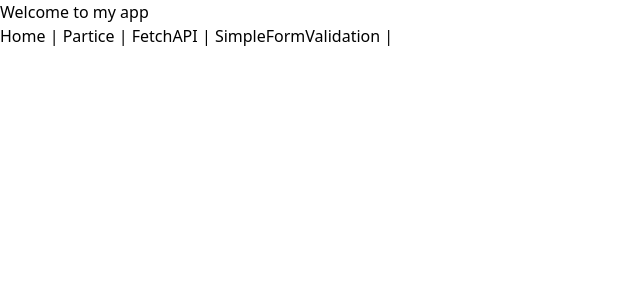
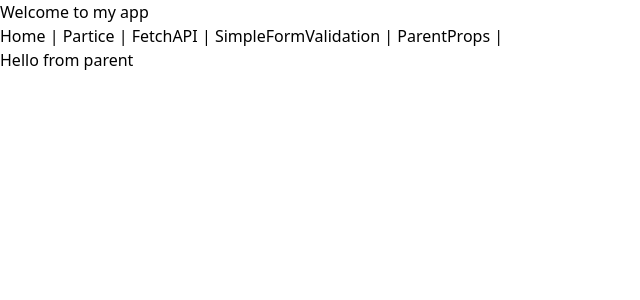
Before and after one commit to evil-sandeep/react_partice, a React (Create React App) app: page /ParentProps in a window 1280 px wide. Shown: the top 300 px of the page, without its empty margins (0-640 px from the left). Built offline with nearby package versions, Linux system fonts and the light colour scheme.

Commit message:
Pass data using props

```diff
--- a/src/App.js
+++ b/src/App.js
@@ -8,6 +8,8 @@
 import Partice from './components/Partice'
 import ConditionalRendering from './components/ConditionalRendering'
 import SimpleFormValidation from './components/SimpleFormValidation'
+import PassPropsData from './components/PassPropsData'
+import ParentProps from './components/ParentProps'
 
 
 
@@ -22,12 +24,14 @@
     <Link to='Partice'>Partice </Link> |{" "}
     <Link to='FetchAPI'>FetchAPI </Link> |{" "}
     <Link to='SimpleFormValidation'>SimpleFormValidation </Link> |{" "}
+    <Link to='ParentProps'>ParentProps</Link> |{' '}
   </nav>
 
   <Routes>
     <Route path='/partice' element={<Partice/>}></Route>
     <Route path='/fetchapi' element={<FetchAPI/>}></Route>
     <Route path='/simpleformvalidation' element={<SimpleFormValidation/>}></Route>
+    <Route path='/ParentProps'element={<ParentProps/>}></Route>
   </Routes>
   </div>
   </BrowserRouter>
--- /dev/null
+++ b/src/components/ParentProps.js
@@ -0,0 +1,12 @@
+import React from 'react';
+import PassPropsData from './PassPropsData';
+
+const ParentProps = () => {
+    return (
+        <div>
+            <PassPropsData data="Hello  from parent" />
+
+        </div>
+    )
+}
+export default ParentProps
--- /dev/null
+++ b/src/components/PassPropsData.js
@@ -0,0 +1,10 @@
+import React from 'react'
+
+const PassPropsData=(props)=>{
+    return(
+        <div>
+            <h1>{props.data}</h1>
+        </div>
+    )
+}
+export default PassPropsData
```
Also changed, not shown: src/components/RenderLists.js (added).
